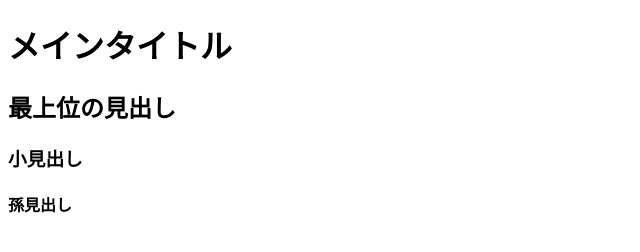
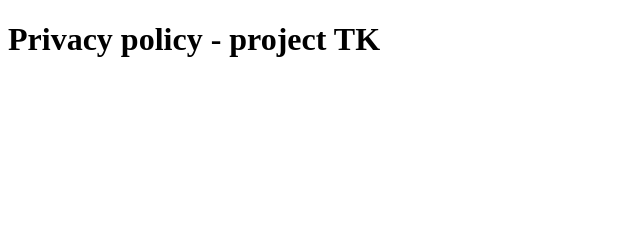
Before and after one commit to temparatya/kaimokande, a plain HTML site: page docs/index.html in a window 1280 px wide. Shown: the whole page, without its empty margins (0-640 px from the left). Drawn offline with Linux system fonts and the light colour scheme.

Commit message:
プラポラ追加

```diff
--- a/docs/index.html
+++ b/docs/index.html
@@ -5,9 +5,6 @@
     <title>Privacy policy - project TK</title>
   </head>
   <body>
-    <h1>メインタイトル</h1>
-    <h2>最上位の見出し</h2>
-    <h3>小見出し</h3>
-    <h4>孫見出し</h4>
+    <h1>Privacy policy - project TK</h1>
   </body>
 </html>
```
Also changed, not shown: 3 other files.
